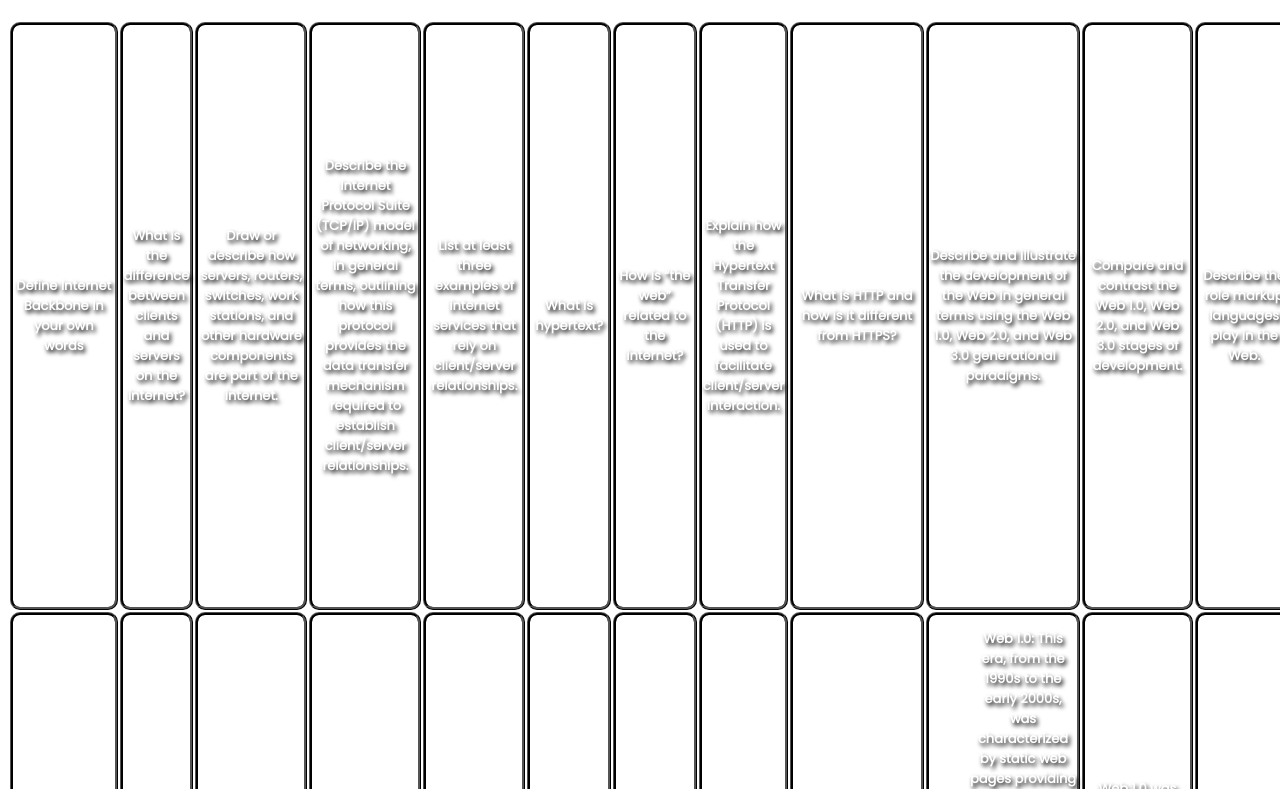
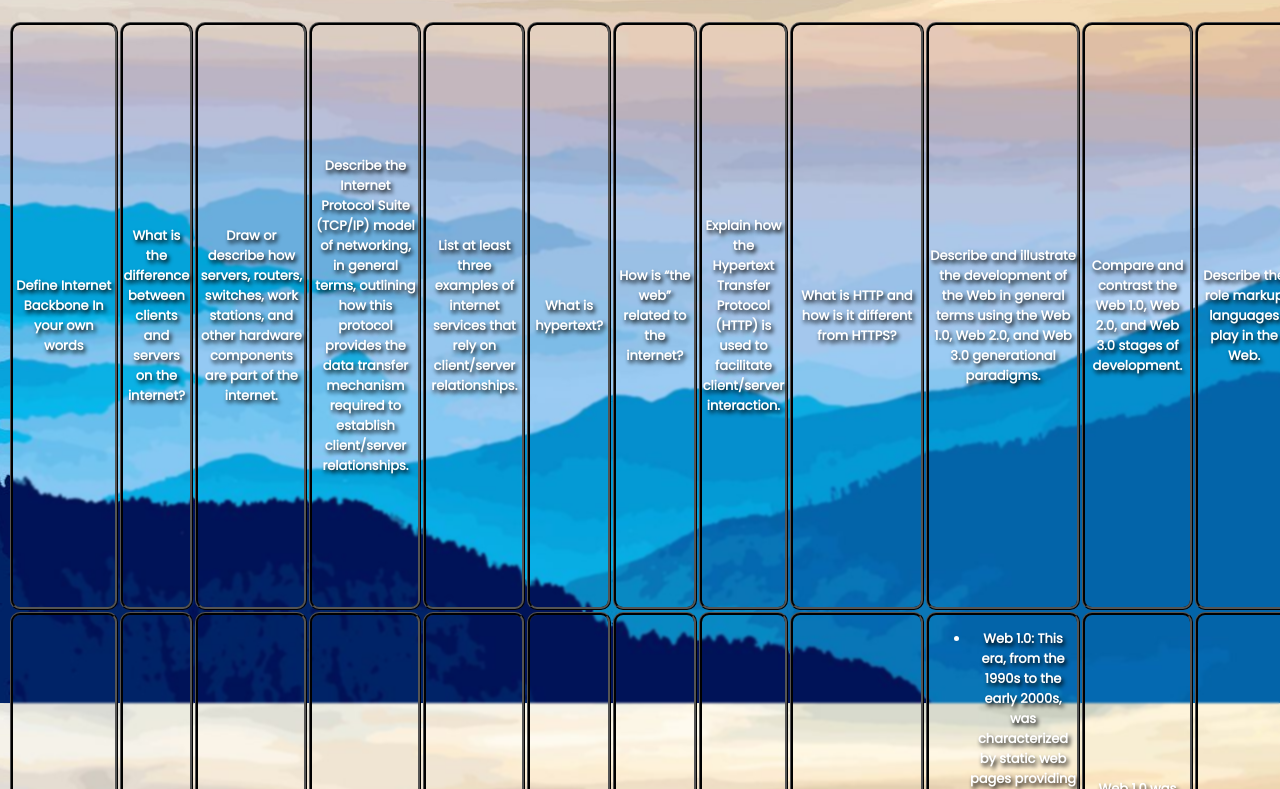
Before and after one commit to rohxnb/rohxnb.github.io, a plain HTML site: page answers.html in a window 1280 px wide. Shown: the part 97-886 px from the top of the page. Drawn offline with Linux system fonts and the light colour scheme; a script that the page names is missing.

Commit message:
Update answers.css

```diff
--- a/answers.css
+++ b/answers.css
@@ -4,7 +4,7 @@ html{
     background-size: cover;
     background-attachment: fixed;
     height: 100vh;
-    background-image: url(Images/b16d909fa4fbf4f57c549e8a956ae81c.jpg);
+    background-image: url(b16d909fa4fbf4f57c549e8a956ae81c.jpg);
 }
 th {
     font-size: 13px;
```
